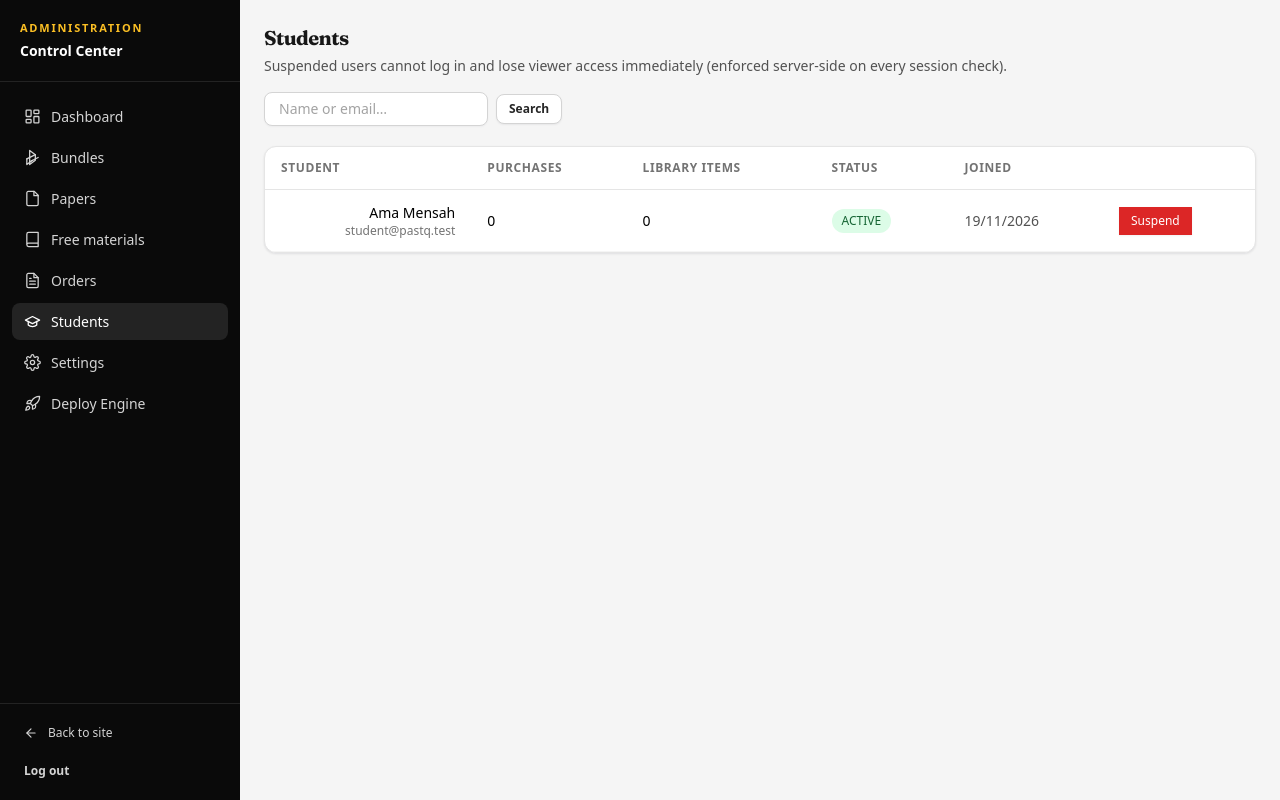
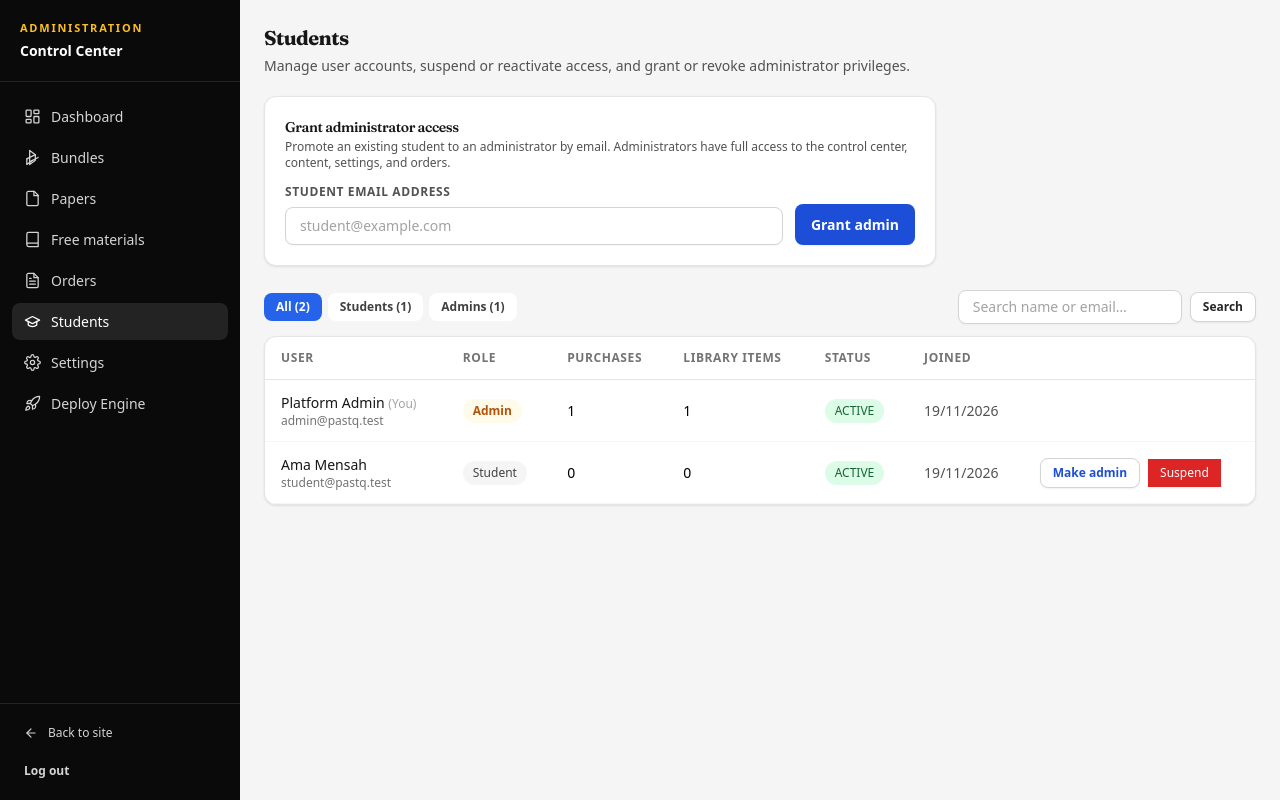
Before and after one commit to Ajigiwe/Academic-hub, a Laravel app: page /admin/students in a window 1280 px wide. Run offline with Laravel 12, Linux system fonts and the light colour scheme; a user stored in the database is signed in; data comes from the database, SQL or seed files in the repository; tables that the repository leaves empty hold one stand-in row (values such as "Sample post"); some libraries are stand-ins or nearby versions.

Commit message:
Allow admin to grant and revoke administrator access to users

```diff
--- a/app/Http/Controllers/Admin/StudentAdminController.php
+++ b/app/Http/Controllers/Admin/StudentAdminController.php
@@ -5,26 +5,102 @@ namespace App\Http\Controllers\Admin;
 use App\Http\Controllers\Controller;
 use App\Models\User;
 use Illuminate\Http\Request;
+use Illuminate\Validation\Rule;
 
 class StudentAdminController extends Controller
 {
     public function index(Request $request)
     {
         $q = trim((string) $request->query('q', ''));
+        $role = strtoupper(trim((string) $request->query('role', '')));
+
+        $query = User::query()
+            ->withCount(['orders', 'entitlements'])
+            ->when(in_array($role, ['STUDENT', 'ADMIN'], true), fn ($w) => $w->where('role', $role))
+            ->when($q !== '', fn ($query) => $query->where(function ($w) use ($q) {
+                $w->where('email', 'like', "%{$q}%")
+                    ->orWhere('name', 'like', "%{$q}%")
+                    ->orWhere('first_name', 'like', "%{$q}%")
+                    ->orWhere('last_name', 'like', "%{$q}%");
+            }))
+            ->orderByDesc('created_at');
 
         return view('admin.students', [
-            'students' => User::where('role', 'STUDENT')
-                ->withCount(['orders', 'entitlements'])
-                ->when($q !== '', fn ($query) => $query->where(function ($w) use ($q) {
-                    $w->where('email', 'like', "%{$q}%")
-                        ->orWhere('first_name', 'like', "%{$q}%")
-                        ->orWhere('last_name', 'like', "%{$q}%");
-                }))
-                ->orderByDesc('created_at')
-                ->paginate(20)
-                ->withQueryString(),
+            'students' => $query->paginate(20)->withQueryString(),
             'q' => $q,
+            'role' => in_array($role, ['STUDENT', 'ADMIN'], true) ? $role : '',
+            'totalCount' => User::count(),
+            'studentCount' => User::where('role', 'STUDENT')->count(),
+            'adminCount' => User::where('role', 'ADMIN')->count(),
         ]);
+    }
+
+    /**
+     * Grant administrator access to an existing user by email address.
+     */
+    public function grantAdmin(Request $request)
+    {
+        $data = $request->validate([
+            'email' => ['required', 'email', 'max:255'],
+        ]);
+
+        $email = trim($data['email']);
+        $user = User::whereRaw('LOWER(email) = ?', [strtolower($email)])->first();
+
+        if (! $user) {
+            return back()->with('error', "No user found with email \"{$email}\". The user must register an account first.");
+        }
+
+        if ($user->isAdmin()) {
+            return back()->with('status', "{$user->email} is already an administrator.");
+        }
+
+        if (! $user->isActive()) {
+            return back()->with('error', "Cannot grant administrator access to {$user->email} because the account is suspended. Reactivate it first.");
+        }
+
+        $user->update(['role' => 'ADMIN']);
+
+        return back()->with('status', "{$user->email} has been granted administrator access.");
+    }
+
+    /**
+     * Update a user's role (ADMIN <-> STUDENT).
+     */
+    public function setRole(Request $request, User $user)
+    {
+        $data = $request->validate([
+            'role' => ['required', Rule::in(['ADMIN', 'STUDENT'])],
+        ]);
+
+        $newRole = $data['role'];
+
+        if ($user->id === $request->user()->id) {
+            return back()->with('error', 'You cannot change your own administrator access.');
+        }
+
+        if ($user->role === $newRole) {
+            return back()->with('status', "{$user->email} is already set to {$newRole}.");
+        }
+
+        if ($newRole === 'ADMIN' && ! $user->isActive()) {
+            return back()->with('error', "Cannot grant administrator access to {$user->email} because the account is suspended. Reactivate it first.");
+        }
+
+        if ($newRole === 'STUDENT' && $user->isAdmin()) {
+            $adminCount = User::where('role', 'ADMIN')->count();
+            if ($adminCount <= 1) {
+                return back()->with('error', 'Cannot remove the last administrator on the platform.');
+            }
+        }
+
+        $user->update(['role' => $newRole]);
+
+        $message = $newRole === 'ADMIN'
+            ? "{$user->email} has been granted administrator access."
+            : "Administrator access was revoked for {$user->email}.";
+
+        return back()->with('status', $message);
     }
 
     /**
@@ -38,6 +114,10 @@ class StudentAdminController extends Controller
             return back()->with('error', 'Invalid status change.');
         }
 
+        if ($user->id === $request->user()->id) {
+            return back()->with('error', 'You cannot suspend your own account.');
+        }
+
         $user->update(['status' => $status]);
 
         return back()->with('status', ucfirst(strtolower($status === 'ACTIVE' ? 'activated' : 'suspended'))
--- a/resources/views/admin/students.blade.php
+++ b/resources/views/admin/students.blade.php
@@ -1,24 +1,75 @@
 @extends('admin.layout')
 
-@section('title', 'Admin — Students')
+@section('title', 'Admin — Students & Users')
 
 @section('admin-content')
-    <h1 class="text-xl font-bold text-neutral-900">Students</h1>
-    <p class="mt-1 text-sm text-neutral-600">
-        Suspended users cannot log in and lose viewer access immediately (enforced server-side on every
-        session check).
+    <h1 class="text-xl font-bold text-neutral-900 dark:text-white">Students</h1>
+    <p class="mt-1 text-sm text-neutral-600 dark:text-neutral-400">
+        Manage user accounts, suspend or reactivate access, and grant or revoke administrator privileges.
     </p>
 
-    <form method="GET" class="mt-4 flex flex-wrap items-center gap-2">
-        <input type="search" name="q" value="{{ $q }}" placeholder="Name or email…" class="input w-56 !py-1.5 text-sm">
-        <button class="btn-secondary btn-sm">Search</button>
+    {{-- Quick grant admin by email --}}
+    <div class="card mt-5 max-w-2xl p-5">
+        <h2 class="text-sm font-semibold text-neutral-900 dark:text-white">Grant administrator access</h2>
+        <p class="mt-0.5 text-xs text-neutral-600 dark:text-neutral-400">
+            Promote an existing student to an administrator by email. Administrators have full access to the control center, content, settings, and orders.
+        </p>
+
+        <form method="POST" action="{{ route('admin.students.grant-admin') }}" class="mt-3 flex flex-wrap items-end gap-3">
+            @csrf
+            <div class="min-w-0 flex-1">
+                <label class="label" for="grant-admin-email">Student email address</label>
+                <input id="grant-admin-email" name="email" type="email" required
+                       value="{{ old('email') }}"
+                       placeholder="student@example.com"
+                       class="input py-2 text-sm">
+            </div>
+            <button type="submit" class="btn-primary"
+                    onclick="return confirm('Grant administrator privileges to this user?')">
+                Grant admin
+            </button>
         </form>
+        @error('email')
+            <p class="mt-1.5 text-xs text-red-600 dark:text-red-400">{{ $message }}</p>
+        @enderror
+    </div>
 
-    <div class="card mt-5 md:overflow-x-auto">
+    {{-- Filter pills & Search --}}
+    <div class="mt-6 flex flex-wrap items-center justify-between gap-3">
+        <div class="flex items-center gap-1.5">
+            <a href="{{ route('admin.students', array_filter(['q' => $q])) }}"
+               class="rounded-lg px-3 py-1.5 text-xs font-semibold transition {{ empty($role) ? 'bg-brand-600 text-white' : 'bg-white text-neutral-700 hover:bg-neutral-100 dark:bg-neutral-900 dark:text-neutral-300 dark:hover:bg-neutral-800' }}">
+                All ({{ $totalCount }})
+            </a>
+            <a href="{{ route('admin.students', array_filter(['role' => 'STUDENT', 'q' => $q])) }}"
+               class="rounded-lg px-3 py-1.5 text-xs font-semibold transition {{ $role === 'STUDENT' ? 'bg-brand-600 text-white' : 'bg-white text-neutral-700 hover:bg-neutral-100 dark:bg-neutral-900 dark:text-neutral-300 dark:hover:bg-neutral-800' }}">
+                Students ({{ $studentCount }})
+            </a>
+            <a href="{{ route('admin.students', array_filter(['role' => 'ADMIN', 'q' => $q])) }}"
+               class="rounded-lg px-3 py-1.5 text-xs font-semibold transition {{ $role === 'ADMIN' ? 'bg-brand-600 text-white' : 'bg-white text-neutral-700 hover:bg-neutral-100 dark:bg-neutral-900 dark:text-neutral-300 dark:hover:bg-neutral-800' }}">
+                Admins ({{ $adminCount }})
+            </a>
+        </div>
+
+        <form method="GET" action="{{ route('admin.students') }}" class="flex items-center gap-2">
+            @if ($role)
+                <input type="hidden" name="role" value="{{ $role }}">
+            @endif
+            <input type="search" name="q" value="{{ $q }}" placeholder="Search name or email…" class="input w-56 !py-1.5 text-sm">
+            <button type="submit" class="btn-secondary btn-sm">Search</button>
+            @if ($q)
+                <a href="{{ route('admin.students', array_filter(['role' => $role])) }}" class="text-xs text-neutral-500 hover:underline">Clear</a>
+            @endif
+        </form>
+    </div>
+
+    {{-- Users table --}}
+    <div class="card mt-3 md:overflow-x-auto">
         <table class="table-base table-responsive">
             <thead>
                 <tr>
-                    <th>Student</th>
+                    <th>User</th>
+                    <th>Role</th>
                     <th>Purchases</th>
                     <th>Library items</th>
                     <th>Status</th>
@@ -29,25 +80,52 @@
             <tbody>
                 @forelse ($students as $student)
                     <tr>
-                        <td data-label="Student">
-                            <div class="md:text-right">
-                                <p class="font-medium">
+                        <td data-label="User">
+                            <div>
+                                <p class="font-medium text-neutral-900 dark:text-neutral-100">
                                     {{ $student->first_name }} {{ $student->last_name }}
-                                    @if ($student->role === 'ADMIN')
-                                        <span class="badge-gold ml-2">admin</span>
+                                    @if ($student->id === auth()->id())
+                                        <span class="text-xs font-normal text-neutral-400 dark:text-neutral-500">(You)</span>
                                     @endif
                                 </p>
                                 <p class="text-xs text-neutral-500">{{ $student->email }}</p>
                             </div>
+                        </td>
+                        <td data-label="Role">
+                            @if ($student->isAdmin())
+                                <span class="badge-gold font-semibold">Admin</span>
+                            @else
+                                <span class="badge-neutral">Student</span>
+                            @endif
                         </td>
                         <td data-label="Purchases" class="tabular-nums">{{ $student->orders_count }}</td>
                         <td data-label="Library items" class="tabular-nums">{{ $student->entitlements_count }}</td>
                         <td data-label="Status">
                             <span class="{{ $student->status === 'ACTIVE' ? 'badge-success' : 'badge-danger' }}">{{ $student->status }}</span>
                         </td>
-                        <td data-label="Joined" class="whitespace-nowrap text-neutral-600">{{ $student->created_at->format('d/m/Y') }}</td>
+                        <td data-label="Joined" class="whitespace-nowrap text-neutral-600 dark:text-neutral-400">{{ $student->created_at->format('d/m/Y') }}</td>
                         <td data-label="">
+                            <div class="flex flex-wrap items-center gap-2">
                                 @if ($student->id !== auth()->id())
+                                    @if ($student->isAdmin())
+                                        <form method="POST" action="{{ route('admin.students.role', $student) }}"
+                                              onsubmit="return confirm('Revoke administrator access for {{ $student->email }}?')">
+                                            @csrf
+                                            <input type="hidden" name="role" value="STUDENT">
+                                            <button type="submit" class="btn-secondary btn-sm" title="Revoke admin privileges">
+                                                Revoke admin
+                                            </button>
+                                        </form>
+                                    @else
+                                        <form method="POST" action="{{ route('admin.students.role', $student) }}"
+                                              onsubmit="return confirm('Grant administrator access to {{ $student->email }}?')">
+                                            @csrf
+                                            <input type="hidden" name="role" value="ADMIN">
+                                            <button type="submit" class="btn-secondary btn-sm !text-brand-700 dark:!text-brand-300" title="Grant administrator access">
+                                                Make admin
+                                            </button>
+                                        </form>
+
                                         <form method="POST" action="{{ route('admin.students.status', $student) }}">
                                             @csrf
                                             <input type="hidden" name="status" value="{{ $student->status === 'ACTIVE' ? 'SUSPENDED' : 'ACTIVE' }}">
@@ -56,10 +134,12 @@
                                             </button>
                                         </form>
                                     @endif
+                                @endif
+                            </div>
                         </td>
                     </tr>
                 @empty
-                    <tr><td colspan="6" class="py-10 text-center text-neutral-500">No students.</td></tr>
+                    <tr><td colspan="7" class="py-10 text-center text-neutral-500">No users found.</td></tr>
                 @endforelse
             </tbody>
         </table>
--- a/routes/web.php
+++ b/routes/web.php
@@ -149,6 +149,8 @@ Route::middleware(['auth', 'admin'])->prefix('admin')->name('admin.')->group(fun
     Route::get('/orders', [OrderAdminController::class, 'index'])->name('orders');
 
     Route::get('/students', [StudentAdminController::class, 'index'])->name('students');
+    Route::post('/students/grant-admin', [StudentAdminController::class, 'grantAdmin'])->name('students.grant-admin');
+    Route::post('/students/{user}/role', [StudentAdminController::class, 'setRole'])->name('students.role');
     Route::post('/students/{user}/status', [StudentAdminController::class, 'setStatus'])->name('students.status');
 
     // Free materials + programme visibility settings.
```
Also changed, not shown: tests/Feature/AdminTest.php (+162 -0 lines). Lines whose indentation alone changed are shown as unchanged.
